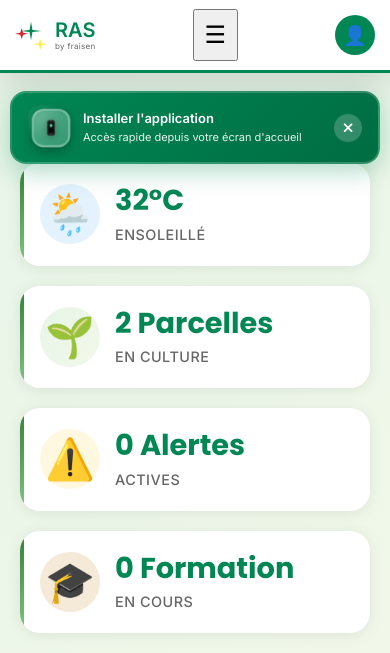
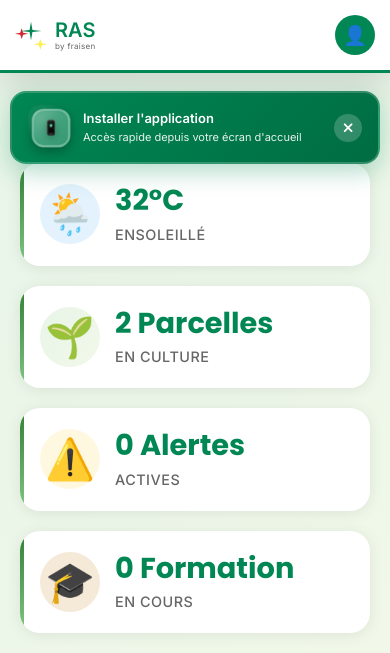
Before and after one commit to nick-dev12/RAS, a Django app: page /dashboard/agriculteur/ in a window 390 px wide. Shown: the top 653 px of the page. Run offline with Django 5.2, Linux system fonts and the light colour scheme; the visitor is signed in with stand-in values (Sample User, id 1).

Commit message:
remove mobile menu

```diff
--- a/agriculture/templates/agriculture/dashboard/agriculteur_dashboard.html
+++ b/agriculture/templates/agriculture/dashboard/agriculteur_dashboard.html
@@ -48,11 +48,6 @@
                     <span class="nav-text">Assistance</span>
                 </a>
             </div>
-
-            <!-- Menu Mobile Burger -->
-            <button class="mobile-menu-toggle" id="hamburger-menu" type="button">
-                <span class="hamburger">☰</span>
-            </button>
 
             <!-- Menu Utilisateur -->
             <div class="user-menu">
```
